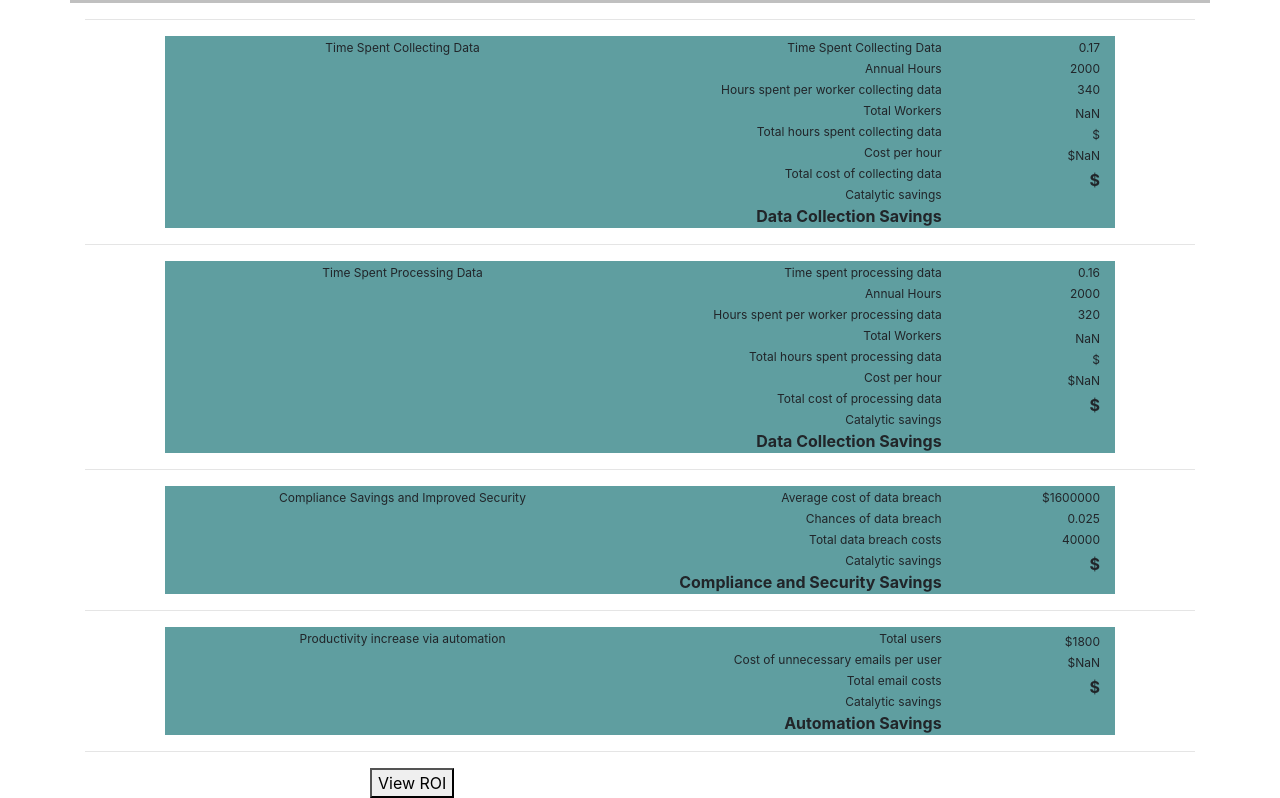
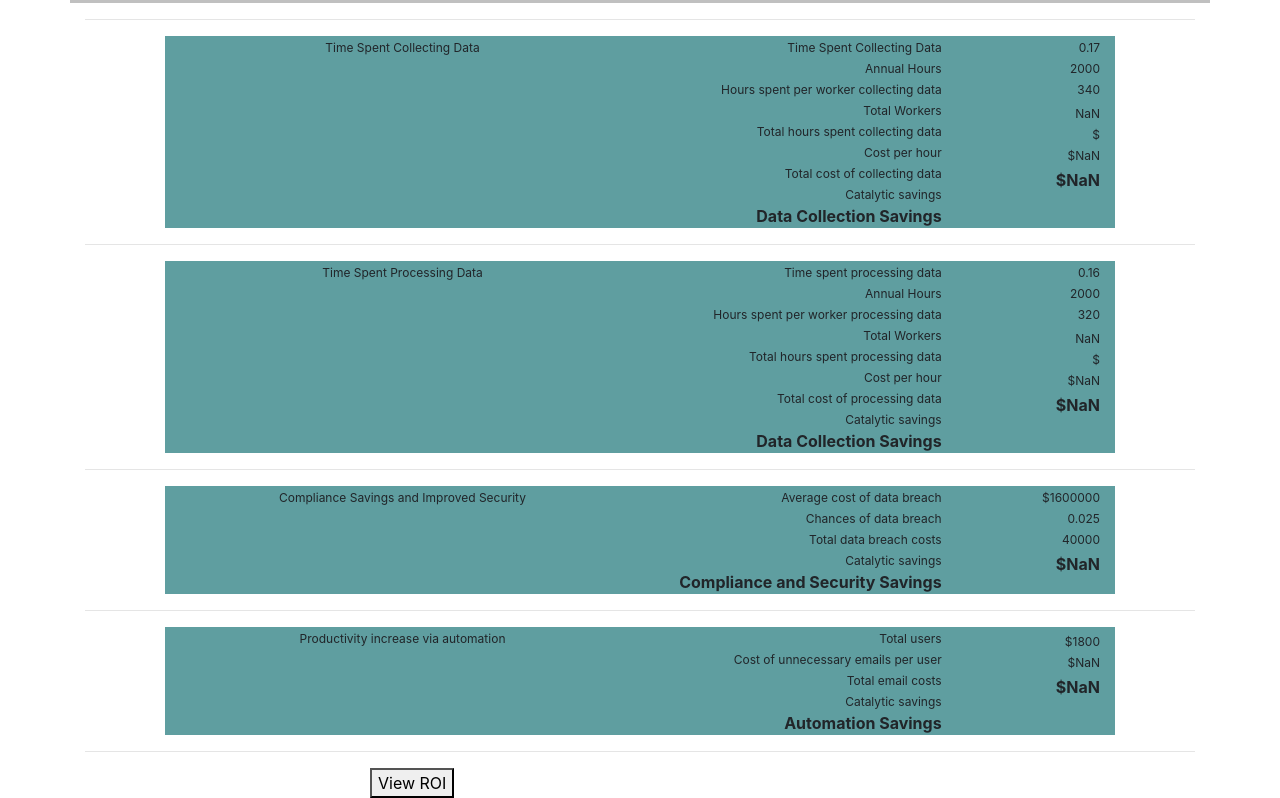
Before and after one commit to patrickcorcoran10/MoorhouseProject, a React (Create React App) app in the folder client/: page /view in a window 1280 px wide. Shown: the part 270-1068 px from the top of the page. Built offline with nearby package versions, Linux system fonts and the light colour scheme; no server answers.

Commit message:
commit with the final math done on the view page.

```diff
--- a/client/src/pages/View/View.js
+++ b/client/src/pages/View/View.js
@@ -87,7 +87,7 @@ export default class View extends Component {
               <p>${this.state.inputs.costPerEmployee}</p>
               <p>${((assumptions.collectData * assumptions.annualHours) * parseInt(this.state.inputs.totalEmployees)) * parseInt(this.state.inputs.costPerEmployee)}</p>
               <p>{this.state.inputs.dataCollectionTime}</p>
-              <strong>$</strong>
+              <strong>${this.state.inputs.dataCollectionTime*((assumptions.collectData * assumptions.annualHours) * parseInt(this.state.inputs.totalEmployees)) * (parseInt(this.state.inputs.costPerEmployee))}</strong>
             </div>
           </div>
         </div>
@@ -123,7 +123,7 @@ export default class View extends Component {
               <p>${this.state.inputs.costPerEmployee}</p>
               <p>${parseInt(this.state.inputs.costPerEmployee) * (this.state.inputs.totalEmployees * (assumptions.processData * assumptions.annualHours))}</p>
               <p>{this.state.inputs.dataProcessingTime}</p>
-              <strong>$</strong>
+              <strong>${this.state.inputs.dataProcessingTime * parseInt(this.state.inputs.costPerEmployee) * (this.state.inputs.totalEmployees * (assumptions.processData * assumptions.annualHours))}</strong>
             </div>
           </div>
         </div>
@@ -151,7 +151,7 @@ export default class View extends Component {
               <p>{assumptions.chanceOfDataBreach}</p>
               <p>{assumptions.dataBreachCost * assumptions.chanceOfDataBreach}</p>
               <p>{this.state.inputs.securityComplienceTime}</p>
-              <strong>$</strong>
+              <strong>${this.state.inputs.securityComplienceTime * (assumptions.dataBreachCost * assumptions.chanceOfDataBreach)}</strong>
             </div>
           </div>
         </div>
@@ -179,7 +179,7 @@ export default class View extends Component {
               <p>${assumptions.emailCostPerEmployee}</p>
               <p>${this.state.inputs.totalEmployees * assumptions.emailCostPerEmployee}</p>
               <p>{this.state.inputs.emailVolume}</p>
-              <strong>$</strong>
+              <strong>${this.state.inputs.emailVolume * (this.state.inputs.totalEmployees * assumptions.emailCostPerEmployee)}</strong>
             </div>
           </div>
         </div>
```
